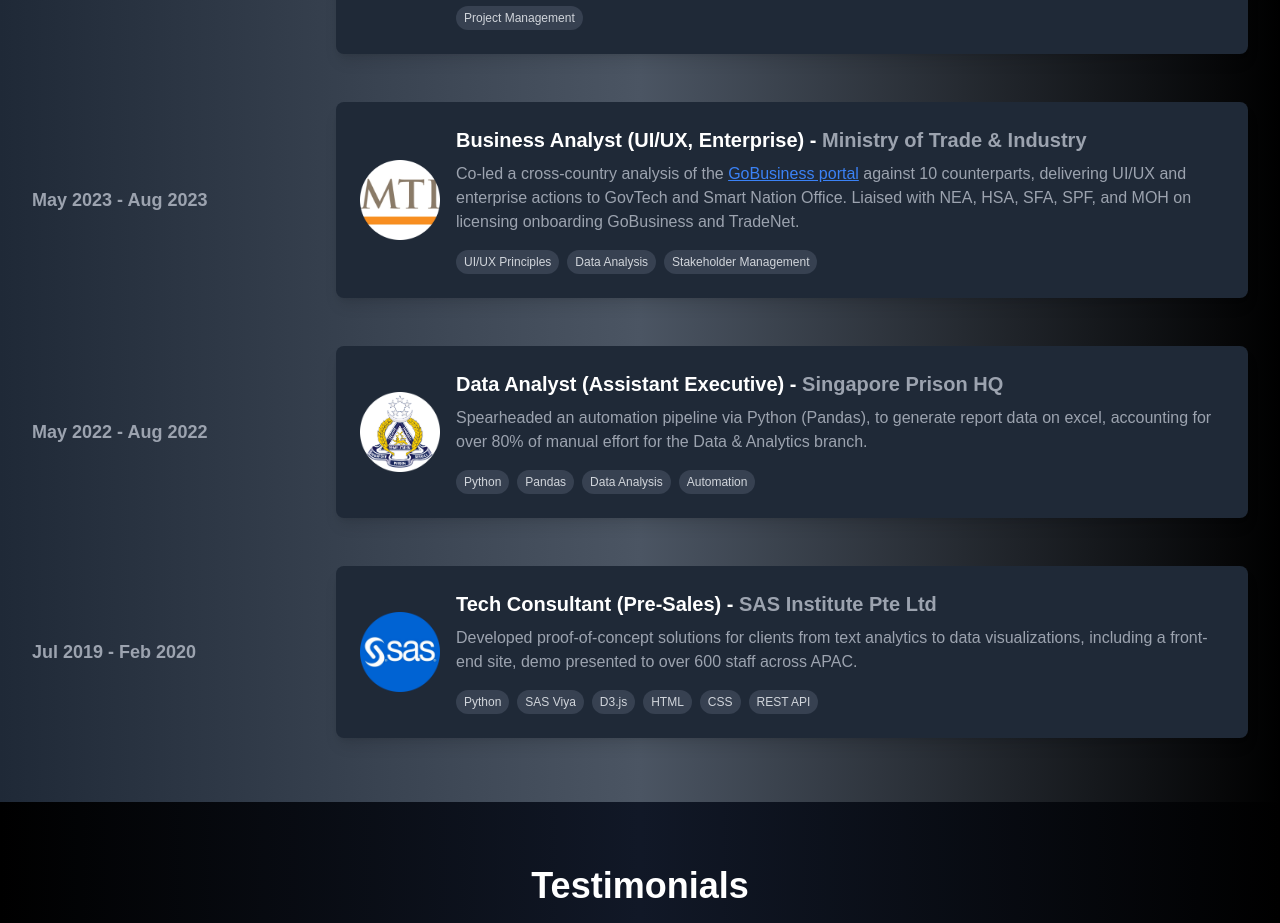
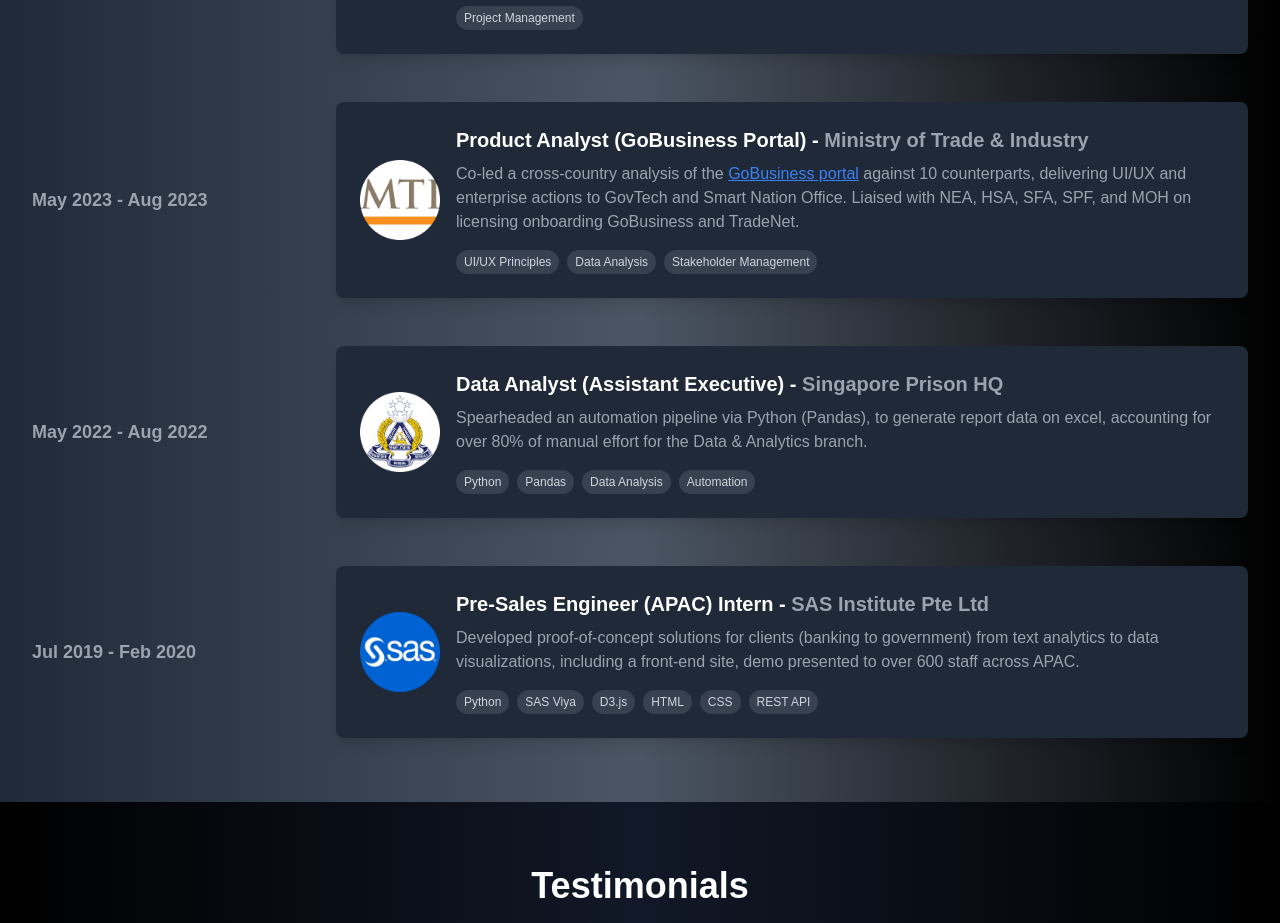
Before and after one commit to syafiq9326/syafiqSite, a Next.js app: page / in a window 1280 px wide. Shown: the part 3520-4443 px from the top of the page. Built offline with nearby package versions, Linux system fonts and the light colour scheme.

Commit message:
exp update

```diff
--- a/src/app/components/AboutSection.tsx
+++ b/src/app/components/AboutSection.tsx
@@ -16,7 +16,7 @@
   const predefinedResponses: Record<string, string | JSX.Element> = {
     skills: "Syafiq is skilled in fullstack development including frontend framework such as React and backend such as ExpressJs. " +
     "He has spearheaded multiple automation pipelines via Python and VBA as well and is proficient in managing complex data-related projects with multiple level of stakeholders. ",
-    experiences: "Syafiq has worked/interned as a software engineer intern, data analyst, pre-sales tech consultant and a business analyst in various roles. He has presented multiple tech solutions and Proof-Of-Concept, particularly for automation, working with cross-functional stakeholders.",
+    experiences: "Syafiq has worked/interned as a software engineer intern, data analyst, pre-sales engineer and a product analyst in various companies. He has presented multiple tech solutions and Proof-Of-Concept, particularly for automation, working with cross-functional stakeholders.",
     funny: "He kept hitting into trees during his runs.",
     interesting: "Syafiq likes to run after midnight and rewatches Harry Potter and 2000s movies like High School Musical and Disturbia to get the nostalgic vibes. He also almost fell off a mountain during winter, and is currently trying to learn Thai.",
     fallback: (
--- a/src/app/components/ExperienceSection.tsx
+++ b/src/app/components/ExperienceSection.tsx
@@ -14,7 +14,7 @@
     },
     {
         year: "May 2023 - Aug 2023",
-        title: "Business Analyst (UI/UX, Enterprise)",
+        title: "Product Analyst (GoBusiness Portal)",
         company: "Ministry of Trade & Industry",
         description: (
             <>
@@ -38,10 +38,10 @@
 
     {
         year: "Jul 2019 - Feb 2020",
-        title: "Tech Consultant (Pre-Sales)",
+        title: "Pre-Sales Engineer (APAC) Intern",
         company: "SAS Institute Pte Ltd",
         description:
-            "Developed proof-of-concept solutions for clients from text analytics to data visualizations, including a front-end site, demo presented to over 600 staff across APAC. ",
+            "Developed proof-of-concept solutions for clients (banking to government) from text analytics to data visualizations, including a front-end site, demo presented to over 600 staff across APAC. ",
         tags: ["Python", "SAS Viya", "D3.js", "HTML", "CSS", "REST API"],
         logo: "/saslog-modified.png",
     },
```
